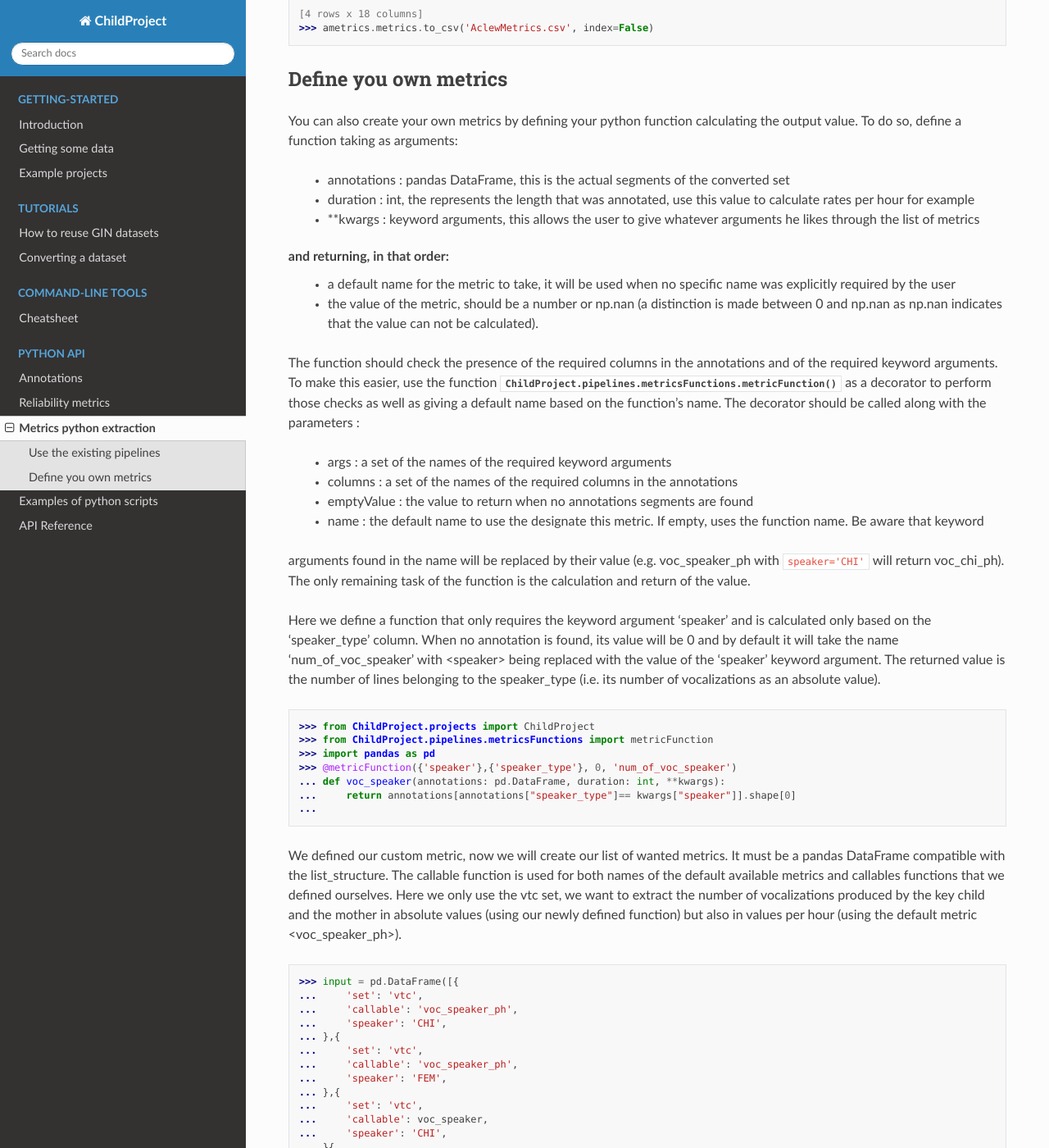
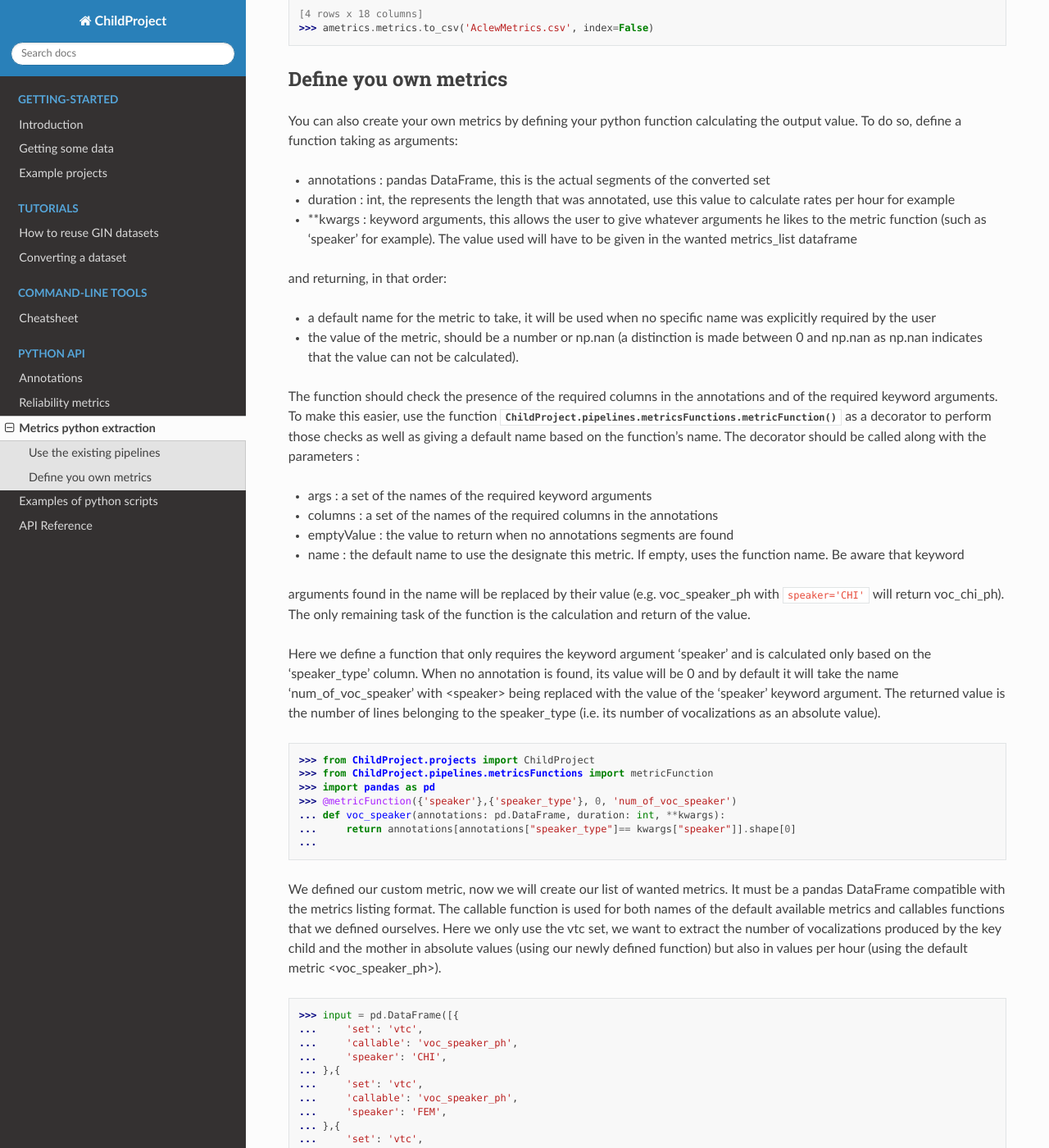
Before and after one commit to LAAC-LSCP/ChildProject, a Sphinx documentation site: the page built from docs/source/api-extract-metrics.rst, in a window 1280 px wide and 1400 px high, scrolled down 1215 px. Shown: the whole window at 82% size. Built offline with Sphinx 7.4.7 and the Read the Docs theme 2.0.0, drawn with Linux system fonts in a browser that asks for light colours; pages that are not in the unit, such as notebooks, are missing from menus.

Commit message:
docs: update metric list for lena, clarify vandam

```diff
--- a/docs/source/api-extract-metrics.rst
+++ b/docs/source/api-extract-metrics.rst
@@ -71,22 +71,28 @@
 ~~~~~~~~~~~~~~~~~~~~~~
 
 You can also create your own metrics by defining your python function calculating the output value.
-To do so, define a function taking as arguments:
- - annotations : pandas DataFrame, this is the actual segments of the converted set
- - duration : int, the represents the length that was annotated, use this value to calculate rates per hour for example
- - \*\*kwargs : keyword arguments, this allows the user to give whatever arguments he likes through the list of metrics
+To do so, define a function
+taking as arguments:
+
+- annotations : pandas DataFrame, this is the actual segments of the converted set
+- duration : int, the represents the length that was annotated, use this value to calculate rates per hour for example
+- \*\*kwargs : keyword arguments, this allows the user to give whatever arguments he likes to the metric function (such as 'speaker' for example). The value used will have to be given in the wanted metrics_list dataframe
+
 and returning, in that order:
- - a default name for the metric to take, it will be used when no specific name was explicitly required by the user
- - the value of the metric, should be a number or np.nan (a distinction is made between 0 and np.nan as np.nan indicates that the value can not be calculated).
+
+- a default name for the metric to take, it will be used when no specific name was explicitly required by the user
+- the value of the metric, should be a number or np.nan (a distinction is made between 0 and np.nan as np.nan indicates that the value can not be calculated).
 
 The function should check the presence of the required columns in the annotations and of the required keyword arguments.
 To make this easier, use the function :func:`ChildProject.pipelines.metricsFunctions.metricFunction` as a decorator
-to perform those checks as well as giving a default name based on the function's name. The decorator should be called
-along with the parameters :
- - args : a set of the names of the required keyword arguments
- - columns : a set of the names of the required columns in the annotations
- - emptyValue : the value to return when no annotations segments are found
- - name : the default name to use the designate this metric. If empty, uses the function name. Be aware that keyword
+to perform those checks as well as giving a default name based on the function's name.
+The decorator should be called along with the parameters :
+
+- args : a set of the names of the required keyword arguments
+- columns : a set of the names of the required columns in the annotations
+- emptyValue : the value to return when no annotations segments are found
+- name : the default name to use the designate this metric. If empty, uses the function name. Be aware that keyword
+
 arguments found in the name will be replaced by their value (e.g. voc_speaker_ph with ``speaker='CHI'`` will return voc_chi_ph).
 The only remaining task of the function is the calculation and return of the value.
 
@@ -107,7 +113,7 @@
     ...
 
 We defined our custom metric, now we will create our list of wanted metrics. It must be a pandas DataFrame compatible
-with the :ref:`list_structure`. The callable function is used for both names of the default available metrics and
+with the :ref:`metrics listing format<list-structure>`. The callable function is used for both names of the default available metrics and
 callables functions that we defined ourselves.
 Here we only use the vtc set, we want to extract the number of vocalizations produced by the key child and the mother
 in absolute values (using our newly defined function) but also in values per hour (using the default metric
--- a/docs/source/reuse.rst
+++ b/docs/source/reuse.rst
@@ -105,7 +105,7 @@
 downloading those files.
 
 Downloading annexed files
------------------------
+-------------------------
 
 by default, many files are just pointers when they don't need to be versioned. This
 is most of the time the case when they are too large for us to keep every change made
```
Also changed, not shown: docs/source/metrics.rst (+12 -9 lines), docs/source/vandam.rst (+53 -16 lines).
